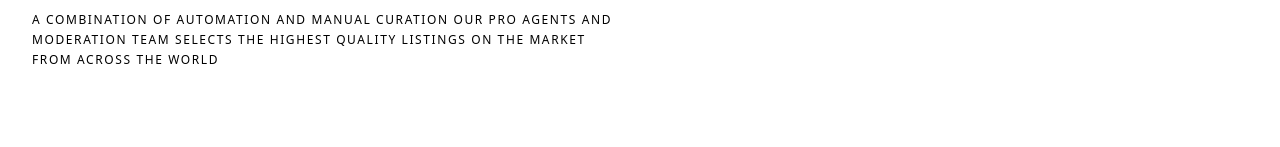
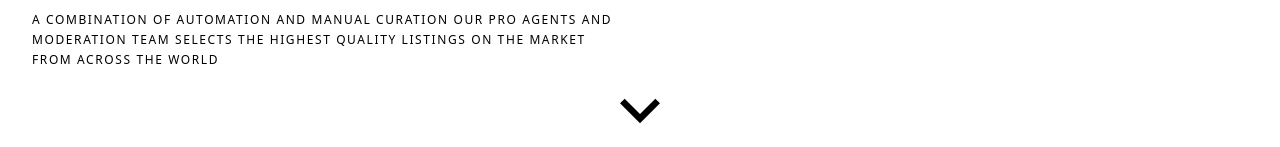
Before and after one commit to abdullah19191/Zemo-Nextjs-Webapp, a Next.js app: page / in a window 1280 px wide. Shown: the part 972-1119 px from the top of the page. Before the commit the page ends 1042 px from the top, so only its background shows below. Built offline with nearby package versions, Linux system fonts and the light colour scheme.

Commit message:
Second section completed

```diff
--- a/components/Description.js
+++ b/components/Description.js
@@ -1,4 +1,5 @@
 import React from "react";
+import ExpandMoreIcon from "@mui/icons-material/ExpandMore";
 
 const Description = () => {
   return (
@@ -50,6 +51,11 @@ const Description = () => {
             </p>
           </div>
         </div>
+        <div className=" flex justify-center items-center">
+        <span className="font-thin material-icons-outlined">
+          <ExpandMoreIcon style={{ fontSize: 80,}} />{" "}
+        </span>
+        </div>
       </div>
     </section>
   );
```
